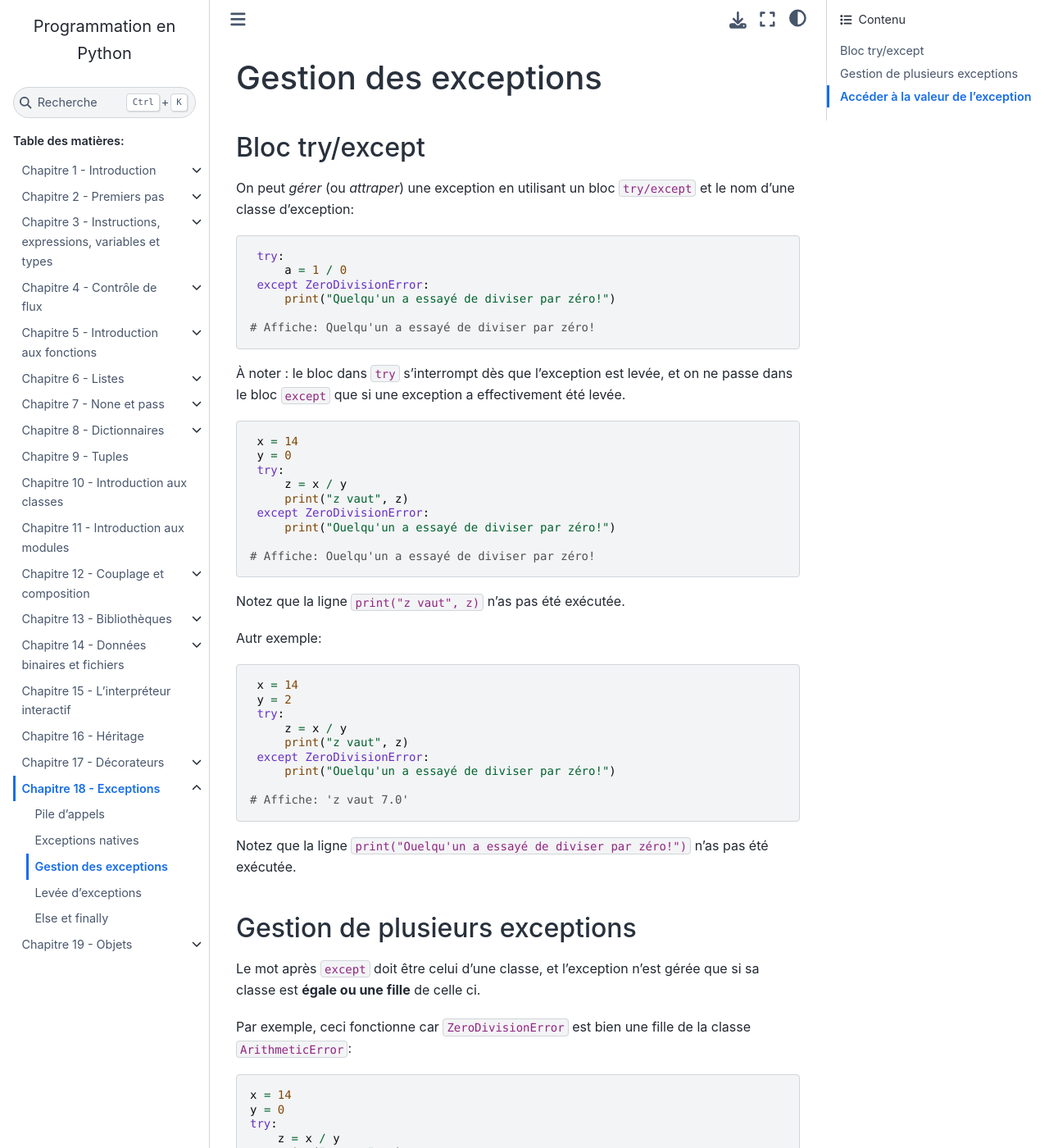
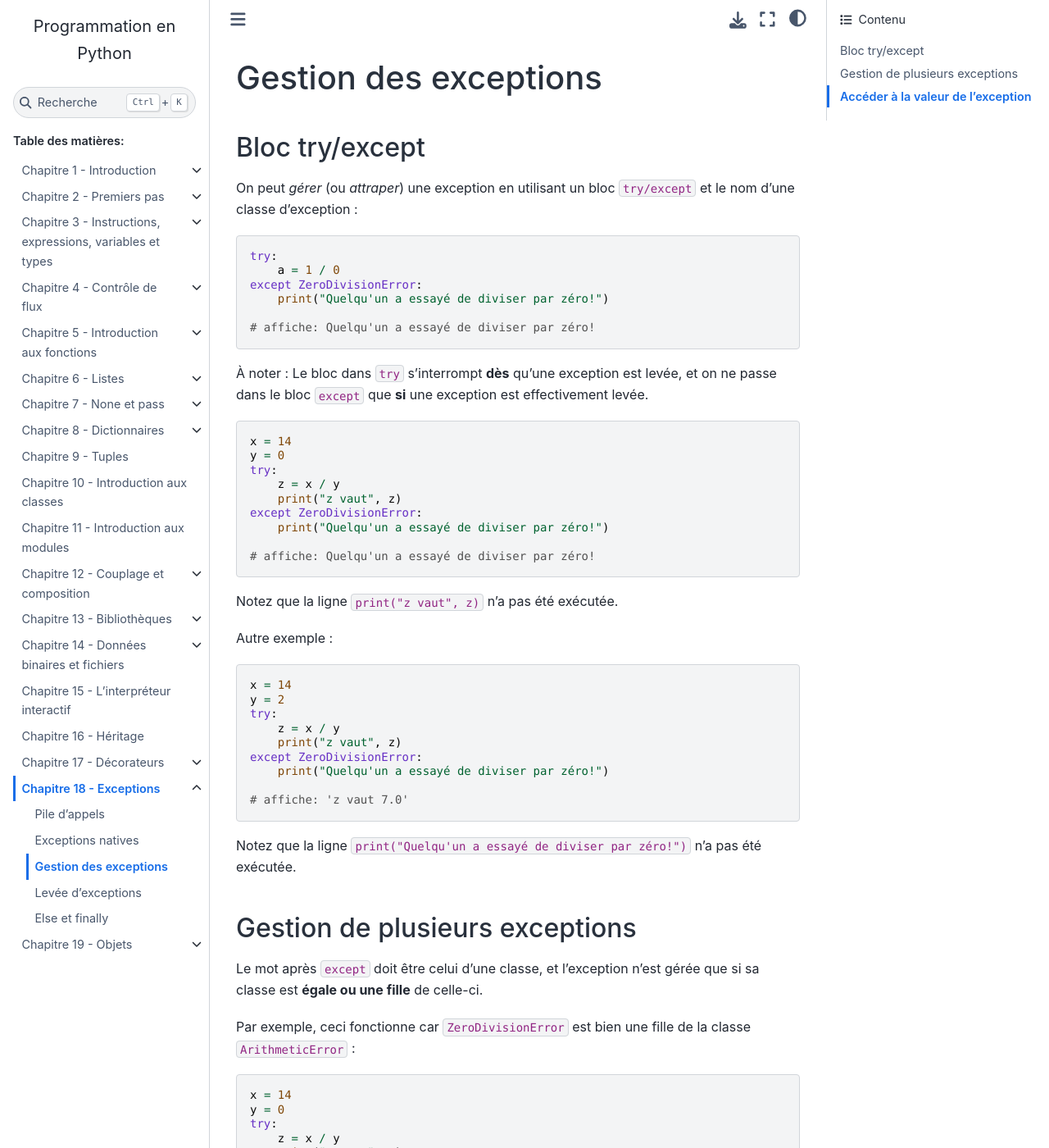
Before and after one commit to gruiick/cours-python, a Sphinx documentation site: the page built from source/18-exceptions/03-gestion.rst, in a window 1280 px wide and 1400 px high. Shown: the whole window at 82% size. Built offline with Sphinx 7.4.7 and the Sphinx Book theme 1.1.4, drawn with Linux system fonts in a browser that asks for light colours; some of the changed text lies outside the part shown.

Commit message:
typos, spaceing § 18/03

```diff
--- a/source/18-exceptions/03-gestion.rst
+++ b/source/18-exceptions/03-gestion.rst
@@ -5,7 +5,7 @@
 ---------------
 
 On peut *gérer* (ou *attraper*) une exception en utilisant un bloc
-``try/except`` et le nom d'une classe d'exception::
+``try/except`` et le nom d'une classe d'exception : ::
 
 
     try:
@@ -13,11 +13,11 @@
     except ZeroDivisionError:
         print("Quelqu'un a essayé de diviser par zéro!")
 
-   # Affiche: Quelqu'un a essayé de diviser par zéro!
+    # affiche: Quelqu'un a essayé de diviser par zéro!
 
-À noter : le bloc dans ``try`` s'interrompt dès que l'exception est levée,
-et on ne passe dans le bloc ``except`` que si une exception a effectivement
-été levée.
+À noter : Le bloc dans ``try`` s'interrompt **dès** qu'une exception est levée,
+et on ne passe dans le bloc ``except`` que **si** une exception est effectivement
+levée.
 
 .. code-block:: python
 
@@ -27,14 +27,14 @@
         z = x / y
         print("z vaut", z)
     except ZeroDivisionError:
-        print("Ouelqu'un a essayé de diviser par zéro!")
+        print("Quelqu'un a essayé de diviser par zéro!")
 
-   # Affiche: Ouelqu'un a essayé de diviser par zéro!
+    # affiche: Quelqu'un a essayé de diviser par zéro!
 
 
-Notez que la ligne ``print("z vaut", z)`` n'as pas été exécutée.
+Notez que la ligne ``print("z vaut", z)`` n'a pas été exécutée.
 
-Autr exemple:
+Autre exemple :
 
 
 .. code-block:: python
@@ -45,20 +45,21 @@
         z = x / y
         print("z vaut", z)
     except ZeroDivisionError:
-        print("Ouelqu'un a essayé de diviser par zéro!")
+        print("Quelqu'un a essayé de diviser par zéro!")
 
-   # Affiche: 'z vaut 7.0'
+    # affiche: 'z vaut 7.0'
 
-Notez que la ligne ``print("Ouelqu'un a essayé de diviser par zéro!")`` n'as pas été exécutée.
+Notez que la ligne ``print("Quelqu'un a essayé de diviser par zéro!")`` n'a pas
+été exécutée.
 
 Gestion de plusieurs exceptions
---------------------------------
+-------------------------------
 
 Le mot après ``except`` doit être celui d'une classe, et l'exception n'est gérée
-que si sa classe est **égale ou une fille** de celle ci.
+que si sa classe est **égale ou une fille** de celle-ci.
 
 Par exemple, ceci fonctionne car ``ZeroDivisionError`` est bien une fille
-de la classe ``ArithmeticError``::
+de la classe ``ArithmeticError`` : ::
 
     x = 14
     y = 0
@@ -66,36 +67,36 @@
         z = x / y
         print("z vaut", z)
     except ArithmeticError:
-        print("Ouelqu'un a essayé une opération impossible")
+        print("Quelqu'un a essayé une opération impossible")
 
 
-On peut aussi mettre plusieurs blocs de ``except``::
+On peut aussi mettre plusieurs blocs de ``except`` : ::
 
 
-  try:
-      tente_un_truc_risqué()
-  except ZeroDivisionError:
-      print("raté : division par zéro!")
-  except FileNotFoundError:
-      print("raté : fichier non trouvé")
+    try:
+        tente_un_truc_risqué()
+    except ZeroDivisionError:
+        print("raté : division par zéro!")
+    except FileNotFoundError:
+        print("raté : fichier non trouvé")
 
-Ou gérer des exception de classes différentes avec le même bloc::
+Ou gérer des exceptions de classes différentes avec le même bloc : ::
 
-  try:
-      tente_un_truc_risqué()
-  except (ZeroDivisionError, FileNotFoundError)
-      print("raté!")
+    try:
+        tente_un_truc_risqué()
+    except (ZeroDivisionError, FileNotFoundError)
+        print("raté!")
 
 Accéder à la valeur de l'exception
------------------------------------
+----------------------------------
 
-On peut récupérer l'instance de l'exception levée avec le mot-clé ``as``::
+On peut récupérer l'instance de l'exception levée avec le mot-clé ``as`` : ::
 
-  try:
-      ouvrir_fichier()
-  except FileNotFoundError as e:
-      print("le fichier: ", e.filename, "n'existe pa")
+    try:
+        ouvrir_fichier()
+    except FileNotFoundError as e:
+        print("le fichier: ", e.filename, "n'existe pas")
 
 
 Ici on utilise l'attribut ``filename`` de la classe ``FileNotFoundError``
-pour afficher un message d'erreur
+pour afficher un message d'erreur.
```
